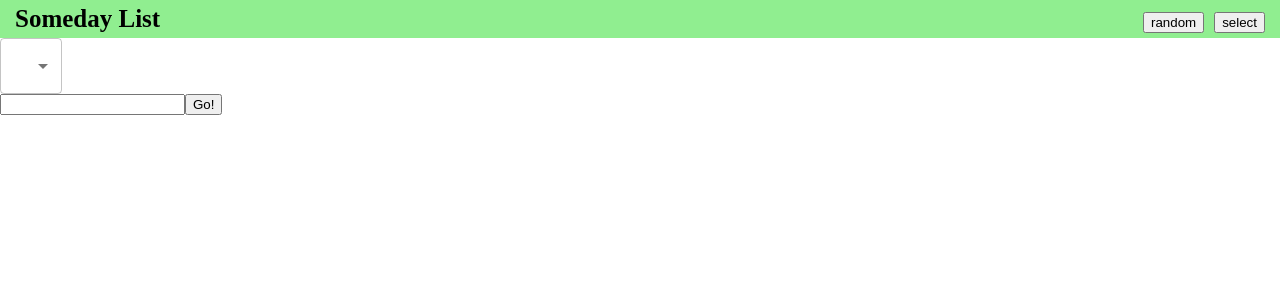
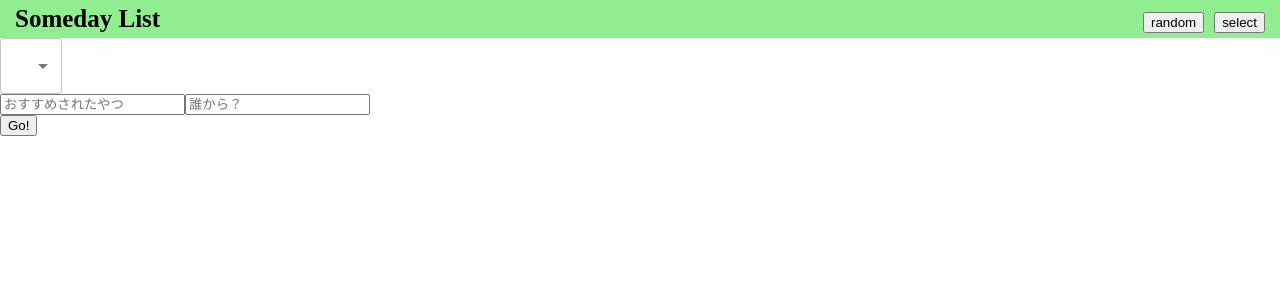
Before and after one commit to sahono6363/lazyapp, a React (Vite) app: page / in a window 1280 px wide. Shown: the top 300 px of the page. Built offline with nearby package versions, Linux system fonts and the light colour scheme; some icons are missing; a web font is replaced by a local one.

Commit message:
cssこれであててね

```diff
--- a/src/App.jsx
+++ b/src/App.jsx
@@ -1,16 +1,24 @@
 import React, { useState } from "react";
 import Header from "./Header";
 import GoButton from "./Gobutton";
-import Category from "./Input/Category";
-import Title from "./Input/Title";
+import Input from "./Input/Input";
+import { Category } from "@mui/icons-material";
 
 function App() {
+  const [input, setInput] = useState({ category: 0, title: "", from: "" });
+  const [list, setlist] = useState([]);
+
+  const handleGo = () => {
+    if (input.title === "" || input.from === "") return;
+    setlist([...list, { ...input }]);
+    setInput({ category: 0, title: "", from: "" });
+  };
+
   return (
     <div>
       <Header />
-      <Category />
-      <Title/>
-      <GoButton />
+      <Input input={input} setInput={setInput} list={list} />
+      <GoButton onClick={handleGo} />
     </div>
   );
 }
--- a/src/GoButton.jsx
+++ b/src/GoButton.jsx
@@ -1,7 +1,7 @@
-import { useState } from "react";
+import React from "react";
 
-const GoButton = () => {
-  return <button>Go!</button>;
+const GoButton = ({ onClick }) => {
+  return <button onClick={onClick}>Go!</button>
 };
 
 export default GoButton;
--- a/src/Input/Category.jsx
+++ b/src/Input/Category.jsx
@@ -7,17 +7,14 @@ import MovieIcon from "@mui/icons-material/Movie";
 import SportsEsportsIcon from "@mui/icons-material/SportsEsports";
 import MenuBookIcon from "@mui/icons-material/MenuBook";
 
-const Categories = [
+export const Categories = [
   { icon: <MusicNoteIcon /> },
   { icon: <MovieIcon /> },
   { icon: <SportsEsportsIcon /> },
   { icon: <MenuBookIcon /> },
 ];
 
-const Category = () => {
-  const [selected, setSelected] = useState(0);
-
-  return (
+const Category = ({selected, setSelected, categories}) => (
     <Box>
       <Select
         value={selected}
@@ -36,6 +33,5 @@ const Category = () => {
       </Select>
     </Box>
   );
-};
 
 export default Category;
--- a/src/Input/From.jsx
+++ b/src/Input/From.jsx
@@ -1,7 +1,14 @@
 import React from "react";
 
-const From = () => {
-  return <input type="text" />;
+const From = ({ from,setFrom}) => {
+  return (
+    <input
+      type="text"
+      value={from}
+      onChange={(e) => setFrom(e.target.value)}
+      placeholder="誰から？"
+    />
+  );
 };
 
 export default From;
--- a/src/Input/Input.jsx
+++ b/src/Input/Input.jsx
@@ -1,15 +1,30 @@
 import Category from "./Category";
+import { Categories } from "./Category";
 import Title from "./Title";
 import From from "./from";
 
-const Input = () => {
-  return (
-    <div>
-      <Category />
-      <Title />
-      <From />
-    </div>
-  );
-};
+const Input = ({ input, setInput, list }) => (
+  <div>
+    <Category
+      selected={input.category}
+      setSelected={(cat) => setInput({ ...input, category: cat })}
+      categories={Categories}
+    />
+    <Title
+      title={input.title}
+      setTitle={(title) => setInput({ ...input, title })}
+    />
+    <From from={input.from} setFrom={(from) => setInput({ ...input, from })} />
+    {list.map((item, i) => (
+      <div key={i}>
+        <Category selected={item.category} />
+        <Title title={item.title} />
+        <From from={item.from} />
 
-export default GoButton;
+      </div>
+    ))}
+
+  </div>
+);
+
+export default Input;
--- a/src/Input/Title.jsx
+++ b/src/Input/Title.jsx
@@ -1,7 +1,9 @@
 import React from "react";
 
 const Title = () => {
-  return <input type="text" />;
+  return <input type="text"
+    onChange={e => setTitle(e.target.value)}
+  placeholder="おすすめされたやつ"/>;
 };
 
 export default Title;
```
